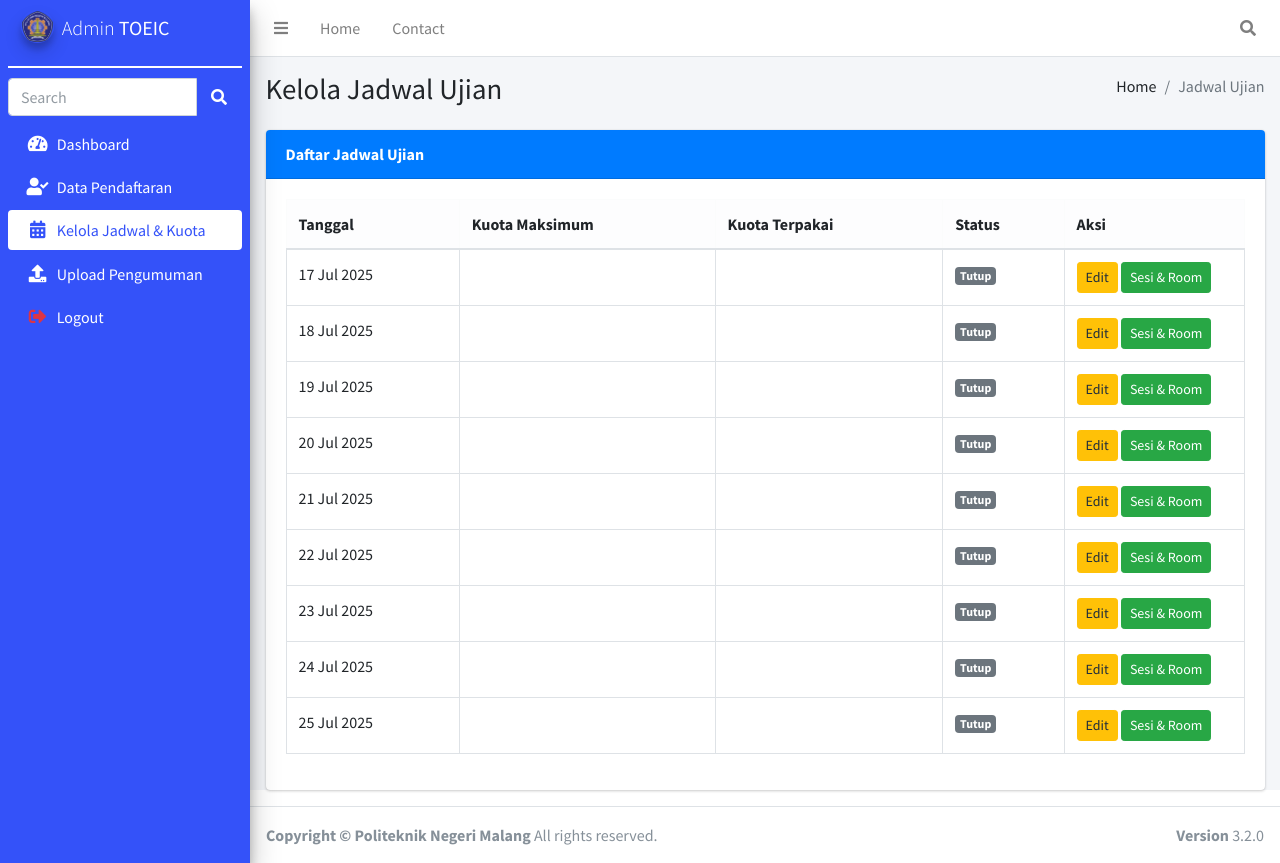
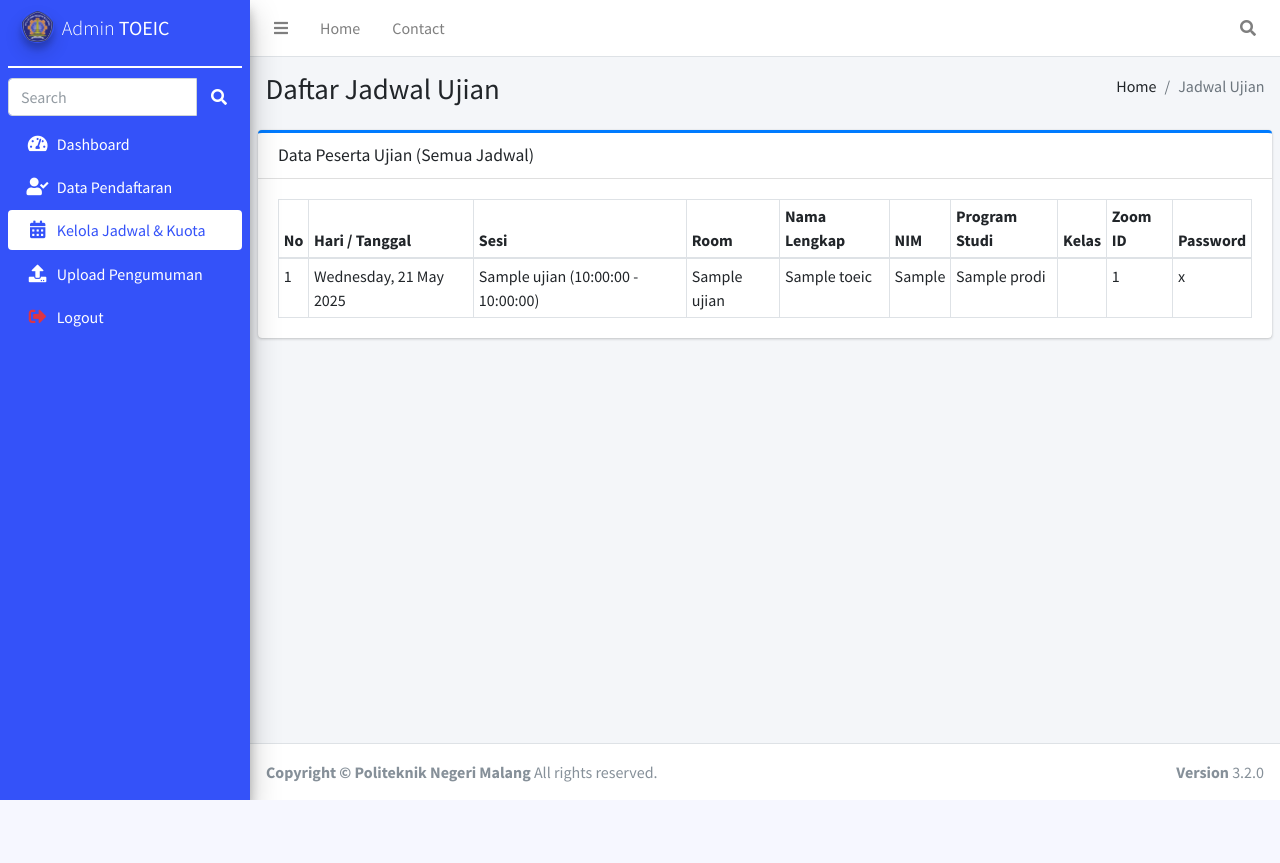
Before and after one commit to jessicaamelia17/PBL-TOEIC, a Laravel app: page /admin/jadwal in a window 1280 px wide. After the commit the page ends 800 px from the top, so only its background shows below. Run offline with Laravel 10, Linux system fonts and the light colour scheme; a user stored in the database is signed in; data comes from the database, SQL or seed files in the repository; tables that the repository leaves empty hold one stand-in row (values such as "Sample post"); parts of the project's set-up code (start-up, migrations or seed data) failed here and were passed over; some libraries are stand-ins or nearby versions.

Commit message:
update jadwal admin

```diff
--- a/app/Http/Controllers/Admin/JadwalController.php
+++ b/app/Http/Controllers/Admin/JadwalController.php
@@ -10,21 +10,20 @@
 {
     public function index()
     {
+        $jadwalList = JadwalUjianModel::with('sesi.rooms.pendaftar.prodi')->get();
+
         $breadcrumb = (object) [
-            'title' => 'Kelola Jadwal Ujian',
+            'title' => 'Daftar Jadwal Ujian',
             'list' => ['Home', 'Jadwal Ujian']
         ];
 
         $activeMenu = 'jadwal';
 
-        $jadwals = JadwalUjianModel::all();
+        return view('admin.jadwal.index', compact('jadwalList', 'breadcrumb', 'activeMenu'));
+    }
 
-        return view('admin.jadwal.index', [
-            'breadcrumb' => $breadcrumb,
-            'activeMenu' => $activeMenu,
-            'jadwals' => $jadwals
-        ]);
-    }
+
+
 
     public function edit($id)
     {
--- a/app/Models/RoomUjianModel.php
+++ b/app/Models/RoomUjianModel.php
@@ -28,7 +28,7 @@
     }
 
     // Relasi ke peserta pendaftaran
-    public function peserta()
+    public function pendaftar()
     {
         return $this->hasMany(RegistrasiModel::class, 'id_room', 'id_room');
     }
--- a/resources/views/admin/jadwal/index.blade.php
+++ b/resources/views/admin/jadwal/index.blade.php
@@ -1,68 +1,51 @@
 @extends('layouts2.template')
 
-@section('title', 'Kelola Kuota Jadwal Ujian')
+@section('content')
+    <div class="card card-outline card-primary">
+        <div class="card-header">
+            <h3 class="card-title">Data Peserta Ujian (Semua Jadwal)</h3>
+        </div>
 
-@section('content')
-<div class="container-fluid">
-
-
-
-    {{-- Flash messages --}}
-    @if(session('success'))
-        <div class="alert alert-success alert-dismissible fade show" role="alert">
-            {{ session('success') }}
-            <button type="button" class="btn-close" data-bs-dismiss="alert" aria-label="Close"></button>
-        </div>
-    @elseif(session('error'))
-        <div class="alert alert-danger alert-dismissible fade show" role="alert">
-            {{ session('error') }}
-            <button type="button" class="btn-close" data-bs-dismiss="alert" aria-label="Close"></button>
-        </div>
-    @endif
-
-    {{-- Tabel Jadwal --}}
-    <div class="card">
-        <div class="card-header bg-primary text-white">
-            <strong>Daftar Jadwal Ujian</strong>
-        </div>
         <div class="card-body">
-            @if($jadwals->count())
-            <div class="table-responsive">
-                <table class="table table-bordered table-hover">
-                    <thead class="table-light">
+            <table class="table table-bordered table-sm">
+                <thead>
                     <tr>
-                            <th>Tanggal</th>
-                            <th>Kuota Maksimum</th>
-                            <th>Kuota Terpakai</th>
-                            <th>Status</th>
-                            <th width="180">Aksi</th>
+                        <th>No</th>
+                        <th>Hari / Tanggal</th>
+                        <th>Sesi</th>
+                        <th>Room</th>
+                        <th>Nama Lengkap</th>
+                        <th>NIM</th>
+                        <th>Program Studi</th>
+                        <th>Kelas</th>
+                        <th>Zoom ID</th>
+                        <th>Password</th>
                     </tr>
                 </thead>
                 <tbody>
-                        @foreach ($jadwals as $jadwal)
+                    @php $no = 1; @endphp
+                    @foreach ($jadwalList as $jadwal)
+                        @foreach ($jadwal->sesi as $sesi)
+                            @foreach ($sesi->rooms as $room)
+                                @foreach ($room->pendaftar as $peserta)
                                     <tr>
-                                <td>{{ \Carbon\Carbon::parse($jadwal->Tanggal_Ujian)->format('d M Y') }}</td>
-                                <td>{{ $jadwal->kuota_max }}</td>
-                                <td>{{ $jadwal->kuota_terpakai }}</td>
-                                <td>
-                                    <span class="badge bg-{{ $jadwal->status_registrasi === 'dibuka' ? 'success' : 'secondary' }}">
-                                        {{ ucfirst($jadwal->status_registrasi) }}
-                                    </span>
-                                </td>
-                                <td>
-                                    <a href="{{ route('admin.jadwal.edit', $jadwal->Id_Jadwal) }}" class="btn btn-sm btn-warning me-1">Edit</a>
-                                    <a href="{{ route('admin.sesi.index', ['id' => $jadwal->Id_Jadwal]) }}" class="btn btn-sm btn-success">Sesi & Room</a>
-                                </td>
+                                        <td>{{ $no++ }}</td>
+                                        <td>{{ \Carbon\Carbon::parse($jadwal->tanggal)->translatedFormat('l, d F Y') }}</td>
+                                        <td>{{ $sesi->nama_sesi }} ({{ $sesi->waktu_mulai }} - {{ $sesi->waktu_selesai }})</td>
+                                        <td>{{ $room->nama_room }}</td>
+                                        <td>{{ $peserta->Nama }}</td>
+                                        <td>{{ $peserta->NIM }}</td>
+                                        <td>{{ $peserta->prodi->Nama_Prodi ?? '-' }}</td>
+                                        <td>{{ $peserta->kelas }}</td>
+                                        <td>{{ $room->zoom_id }}</td>
+                                        <td>{{ $room->zoom_password }}</td>
                                     </tr>
+                                @endforeach
+                            @endforeach
+                        @endforeach
                     @endforeach
                 </tbody>
             </table>
         </div>
-            @else
-                <p class="text-muted">Belum ada jadwal ujian tersedia.</p>
-            @endif
-        </div>
-    </div>
-
     </div>
 @endsection
```
Lines whose indentation alone changed are shown as unchanged.
